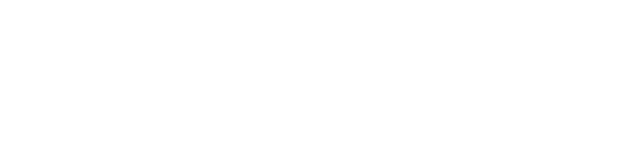
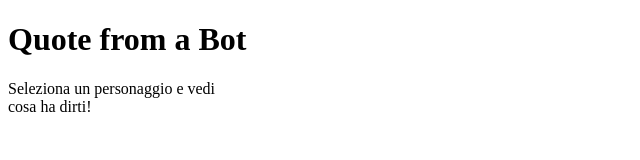
Before and after one commit to Lucianor01/cw-quote-bot, a plain HTML site: page index.html in a window 1280 px wide. Shown: the whole page, without its empty margins (0-640 px from the left). Drawn offline with Linux system fonts and the light colour scheme.

Commit message:
Header html

```diff
--- a/index.html
+++ b/index.html
@@ -9,7 +9,11 @@
 </head>
 
 <body>
-
+    <!-- HEADER -->
+    <header>
+        <h1>Quote from a Bot</h1>
+        <p>Seleziona un personaggio e vedi <br> cosa ha dirti!</p>
+    </header>
 
     <!-- SCRIPT JS -->
     <script src="./assets/js/main.js"></script>
```
Also changed, not shown: assets/img/ash-ketchum.png (added), assets/img/barbie.png (added), assets/img/batman.png (added), assets/img/close.svg (added), assets/img/gandalf.png (added), assets/img/harley-quinn.png (added), assets/img/hermione-granger.png (added), assets/img/homer-simpson.png (added), assets/img/loader.gif (added), assets/img/minion.png (added), assets/img/shrek.png (added).
